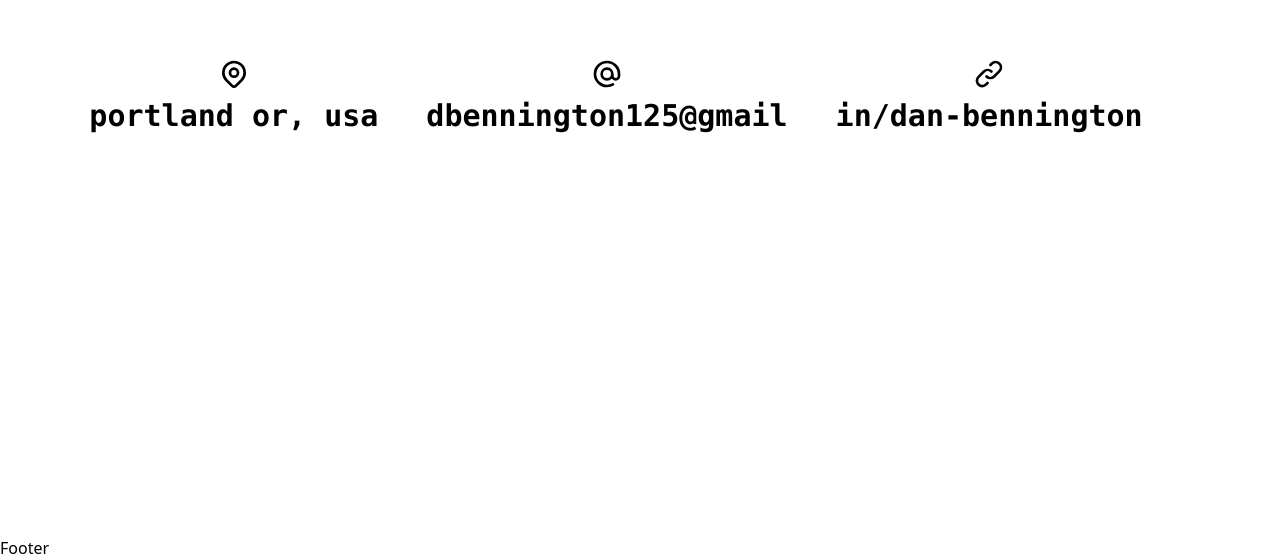
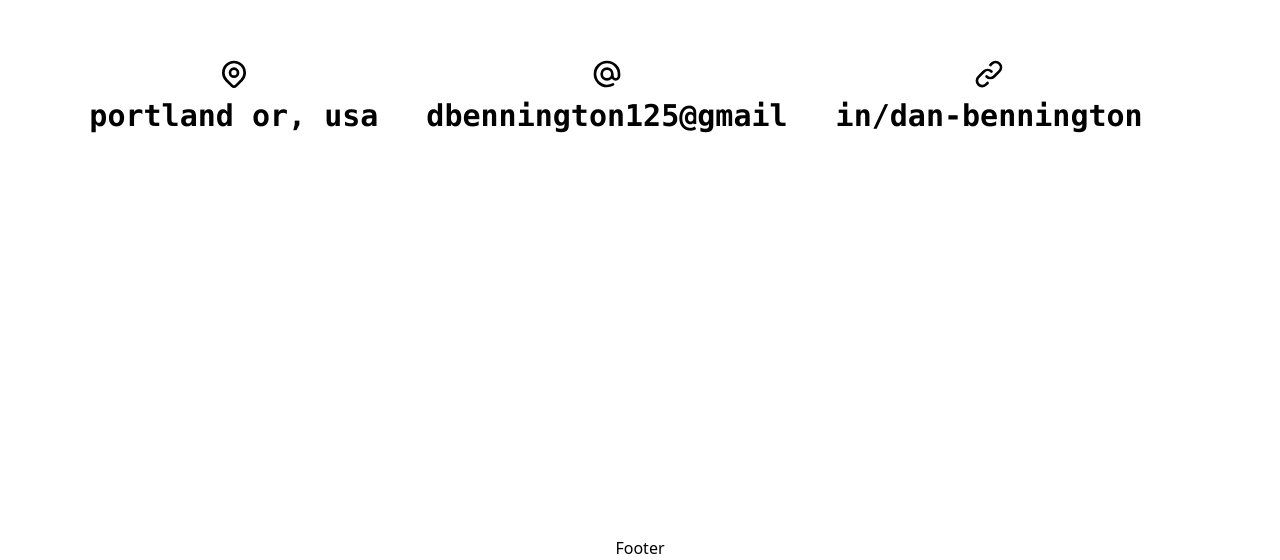
Before and after one commit to dbennin125/site-tailwind, a React (Create React App) app: page / in a window 1280 px wide. Shown: the part 3544-4104 px from the top of the page. Built offline with nearby package versions, Linux system fonts and the light colour scheme.

Commit message:
new branch netlify deploy

```diff
--- a/src/componets/Footer.jsx
+++ b/src/componets/Footer.jsx
@@ -3,7 +3,7 @@ import React from "react";
 export const Footer = () => {
   return (
     <div id="footer">
-      <h2>Footer</h2>
+      <h2 className="text-center">Footer</h2>
     </div>
   );
 };
```
Also changed, not shown: 1 other file (tests, documents, lock files or other folders).
